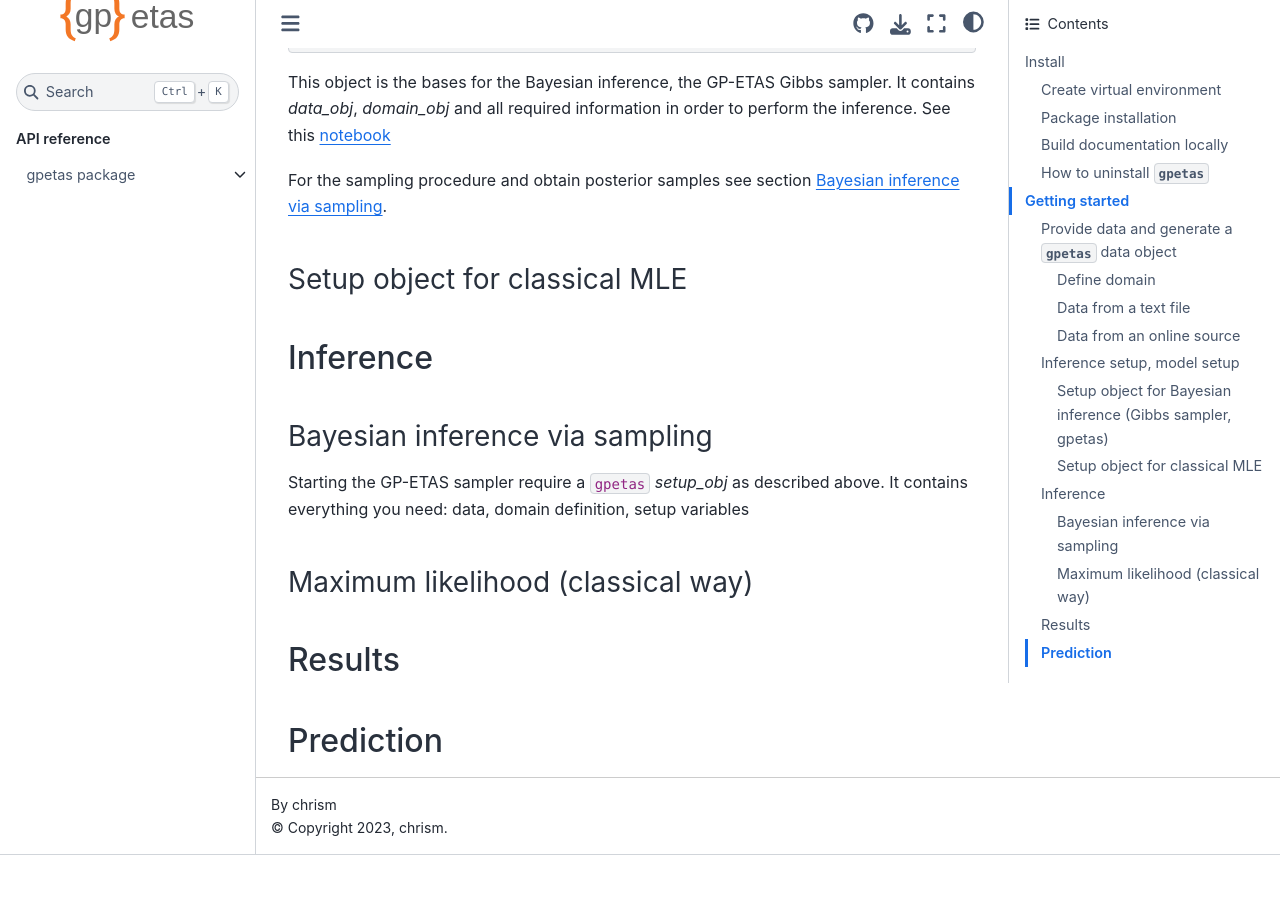
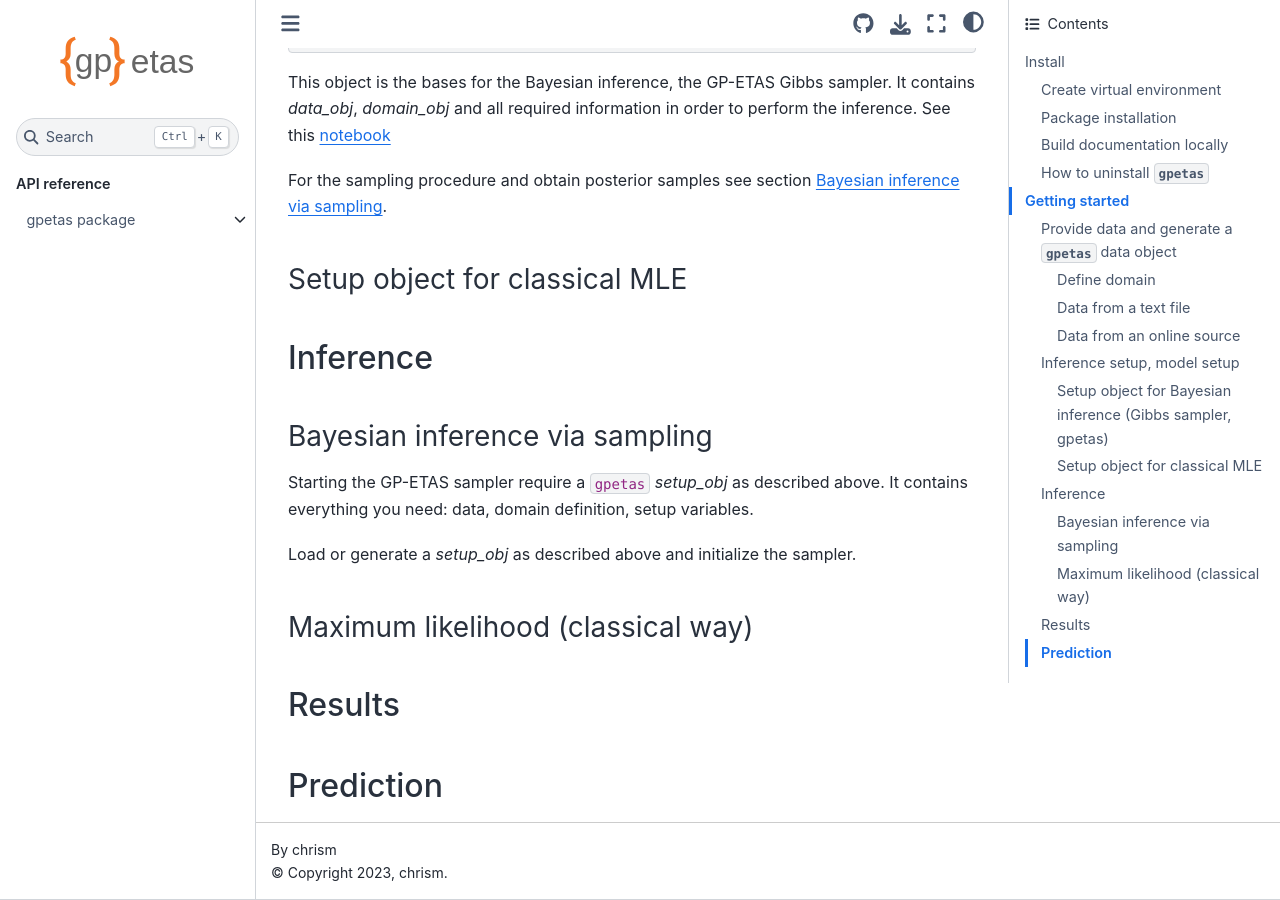
Before and after one commit to chris-molki/gpetas, a Sphinx documentation site: the page built from docs/source/README.md, in a window 1280 px wide and 900 px high, scrolled down 8161 px. Built offline with Sphinx 7.4.7 and the Sphinx Book theme 1.1.4, drawn with Linux system fonts in a browser that asks for light colours; pages that are not in the unit, such as notebooks, are missing from menus; before the commit the page ends 9016 px from its top, so only the background shows below that.

Commit message:
until setup obj

````diff
--- a/docs/source/README.md
+++ b/docs/source/README.md
@@ -366,7 +366,10 @@ section [Bayesian inference via sampling](#bayesian-inference-via-sampling).
 ### Bayesian inference via sampling
 Starting the GP-ETAS sampler require a ```gpetas```
 *setup_obj* as described above. It contains everything
-you need: data, domain definition, setup variables
+you need: data, domain definition, setup variables.
+
+Load or generate a *setup_obj* as described above and
+initialize the sampler.
 
 ### Maximum likelihood (classical way)
 
````
